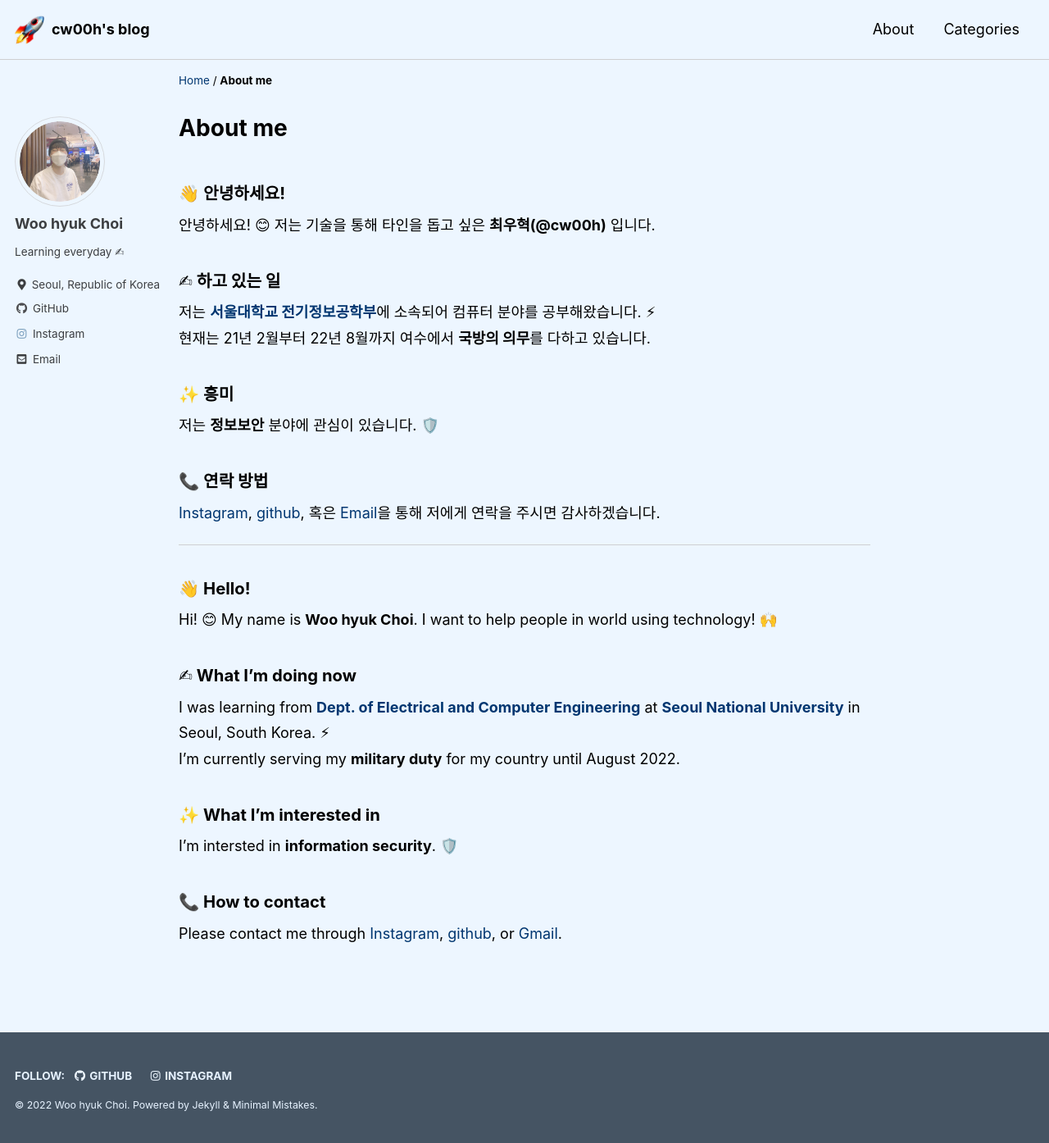
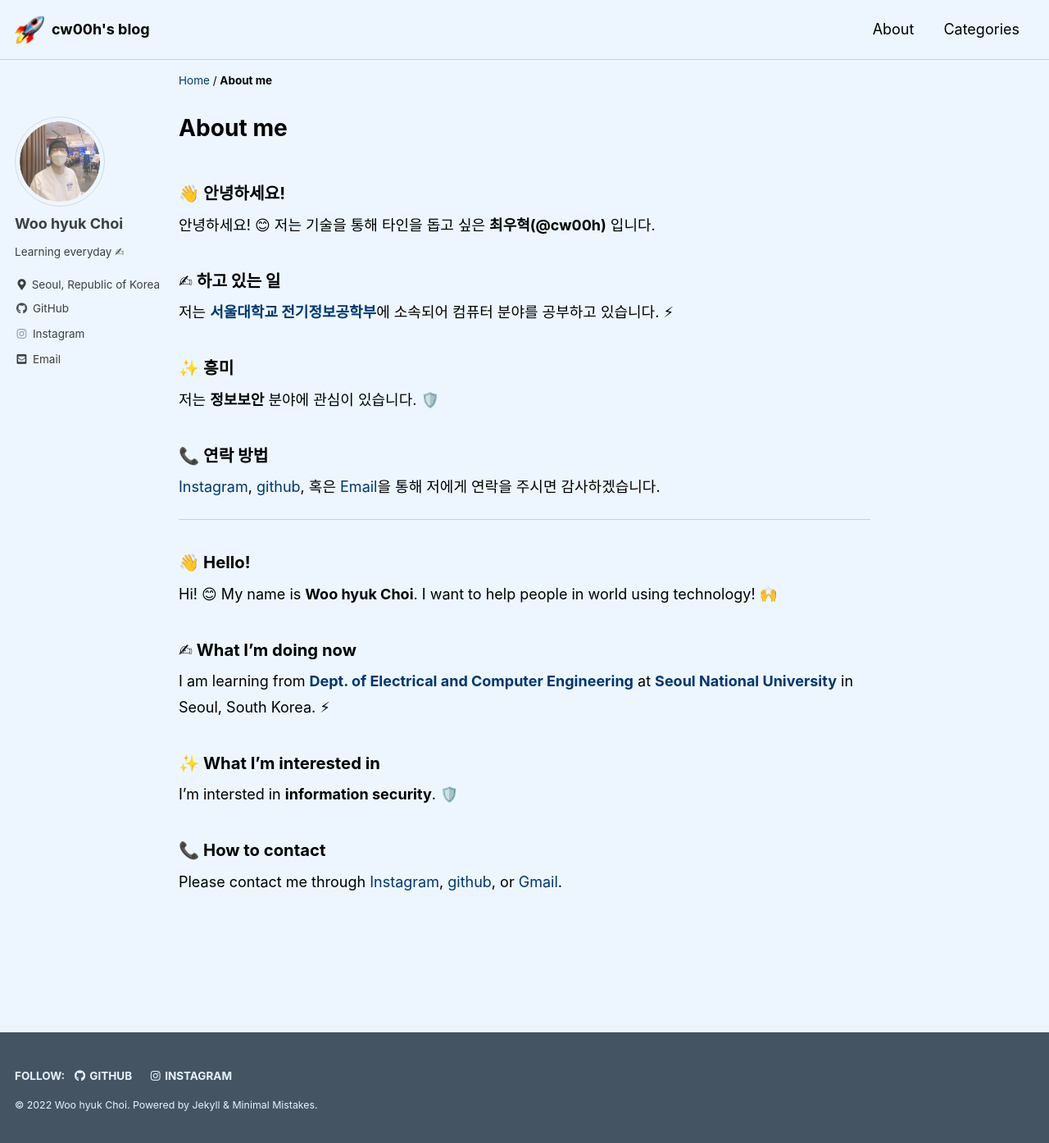
Before and after one commit to cw00h/cw00h.github.io, a Jekyll site: the page built from _pages/about.md, in a window 1280 px wide and 1394 px high. Shown: the whole window at 82% size. Built offline with Jekyll 4.4.1, drawn with Linux system fonts in a browser that asks for light colours; cached includes are drawn as plain includes.

Commit message:
Docs: Edit about.md

```diff
--- a/_pages/about.md
+++ b/_pages/about.md
@@ -11,8 +11,7 @@ share: false
 
 ### ✍ 하고 있는 일
 
-저는 **[서울대학교](https://snu.ac.kr) [전기정보공학부](https://ee.snu.ac.kr/)**에 소속되어 컴퓨터 분야를 공부해왔습니다. ⚡
-현재는 21년 2월부터 22년 8월까지 여수에서 **국방의 의무**를 다하고 있습니다.
+저는 **[서울대학교](https://snu.ac.kr) [전기정보공학부](https://ee.snu.ac.kr/)**에 소속되어 컴퓨터 분야를 공부하고 있습니다. ⚡
 
 ### ✨ 흥미
 
@@ -30,8 +29,7 @@ Hi! 😊 My name is **Woo hyuk Choi**. I want to help people in world using tech
 
 ### ✍ What I'm doing now
 
-I was learning from **[Dept. of Electrical and Computer Engineering](http://ee.snu.ac.kr/en)** at **[Seoul National University](https://en.snu.ac.kr/)** in Seoul, South Korea. ⚡
-I'm currently serving my **military duty** for my country until August 2022.
+I am learning from **[Dept. of Electrical and Computer Engineering](http://ee.snu.ac.kr/en)** at **[Seoul National University](https://en.snu.ac.kr/)** in Seoul, South Korea. ⚡
 
 ### ✨ What I'm interested in
 
```
